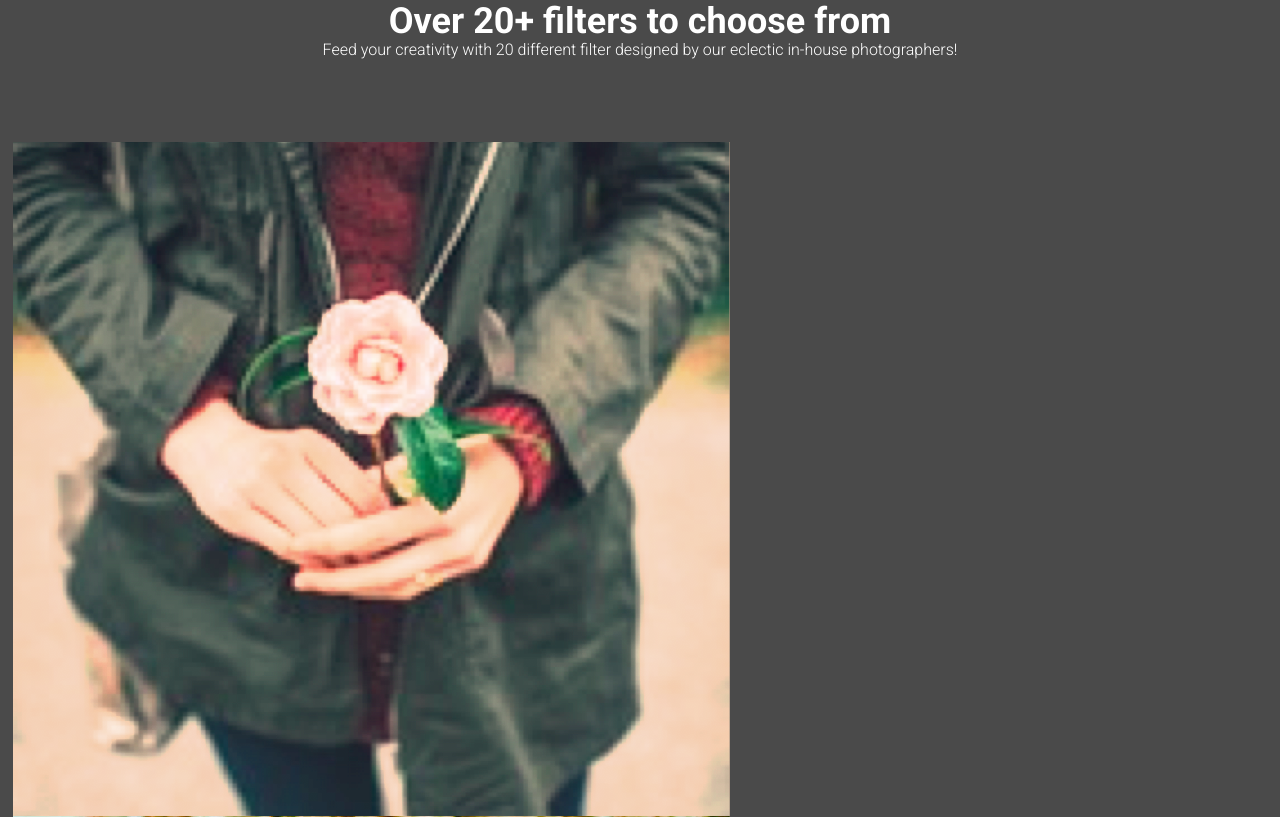
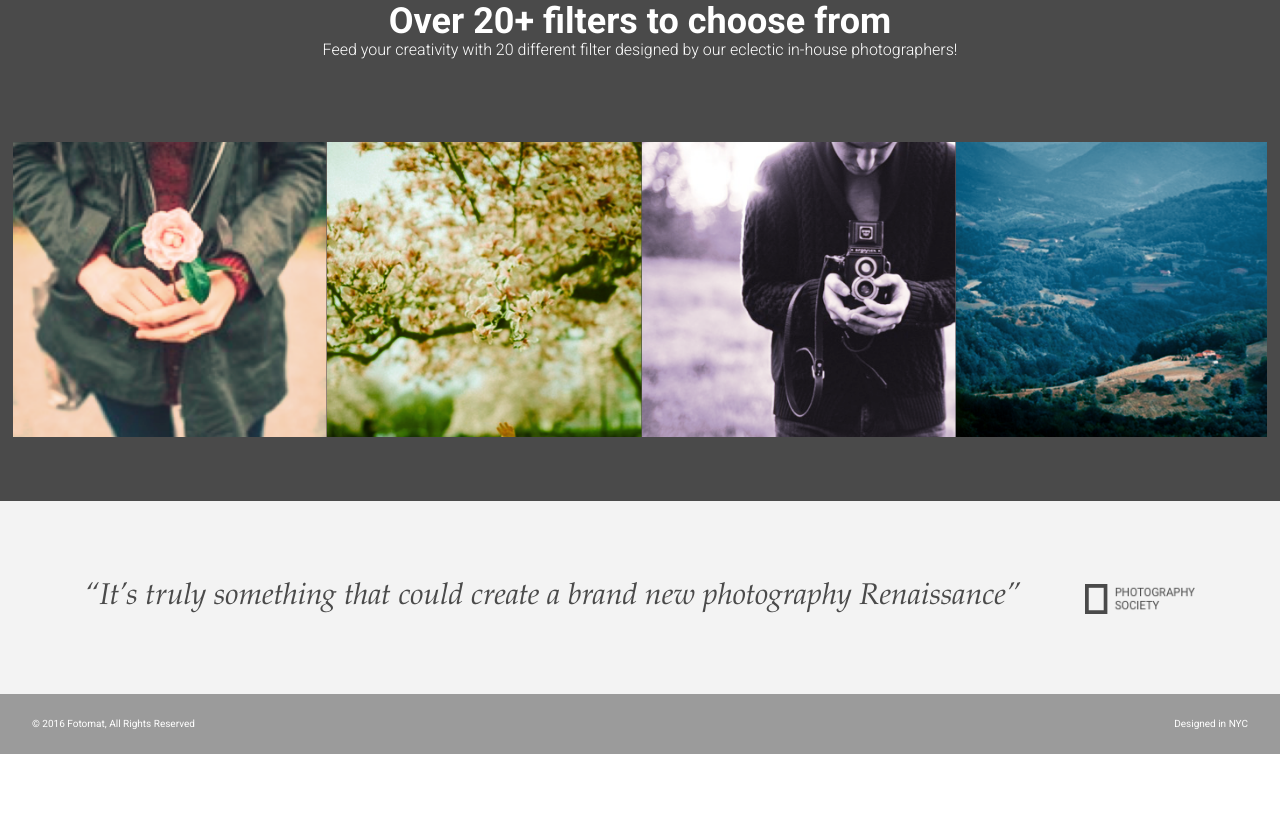
Before and after one commit to jeremyrobertbrooks/tea_cozy, a plain HTML site: page fotomatic/index.html in a window 1280 px wide. Shown: the part 1523-2340 px from the top of the page. After the commit the page ends 2277 px from the top, so only its background shows below. Drawn offline with Linux system fonts and the light colour scheme; a web font is replaced by a local one.

Commit message:
Complete desktop html and css corrections.

```diff
--- a/fotomatic/index.html
+++ b/fotomatic/index.html
@@ -101,18 +101,19 @@
       </div>
     </div>
 
-    <!-- Quotes Section
+    <!-- Quotes Section -->
     <div id="quotes-section">
       <div class="content center">
-        <span class="quote">“It’s truly something that could create a brand new photography Renaissance”</span>
-        <img class="quote-citation" src="./resources/images/photography-logo.png" />
+        <span class="quote">“It’s truly something that could create a brand
+          new photography Renaissance”</span>
+        <img class="quote-citation" src="./resources/images/photography-logo.png"/>
       </div>
     </div>
 
     <!-- Footer -->
     <footer>
       <div class="content">
-        <span class="copyright">© 2016  Fotomatic, All Rights Reserved</span>
+        <span class="copyright">© 2016  Fotomat, All Rights Reserved</span>
         <span class="location">Designed in NYC</span>
       </div>
     </footer>
--- a/fotomatic/resources/css/style.css
+++ b/fotomatic/resources/css/style.css
@@ -312,6 +312,7 @@ header .mobile {
 }
 
 #filters-section .images-container {
+  display: flex;
   max-width: 100%;
   padding: 0 1%;
 }
@@ -352,20 +353,22 @@ header .mobile {
   background-color: #f3f3f3;
 }
 
-#quotes-section content {
+#quotes-section .content {
   padding: 5rem 0;
 }
 
-#quotes-section quote {
+#quotes-section .quote {
   padding-right: 1.875rem;
   font-family: "Palatino", serif;
   font-size: 1.875rem;
   line-height: 1.1;
   font-style: italic;
   color: #4a4a4a;
+  margin-right: 1.875rem;
 }
 
-#quotes-section quote-citation {
+#quotes-section .quote-citation {
+  vertical-align: bottom;
   height: 1.875rem;
 }
 
@@ -390,7 +393,7 @@ header .mobile {
 
 footer {
   background-color: #9b9b9b;
-  padding: 1.5rem 2rem;
+  padding: 1.5625rem 2rem;
 }
 
 footer .content {
```
